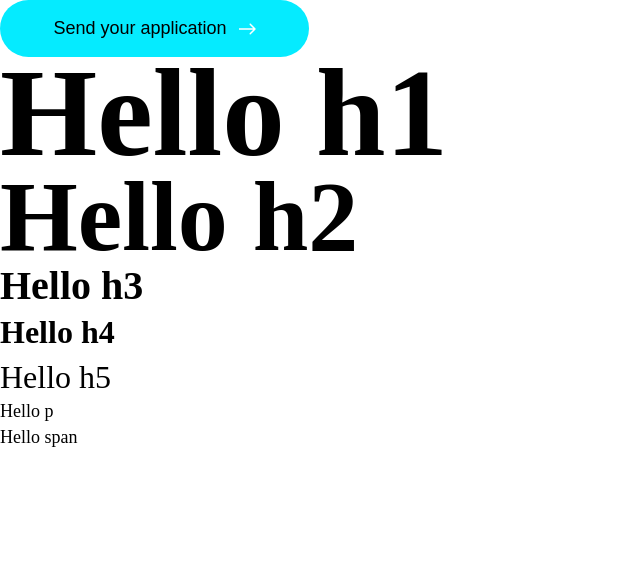
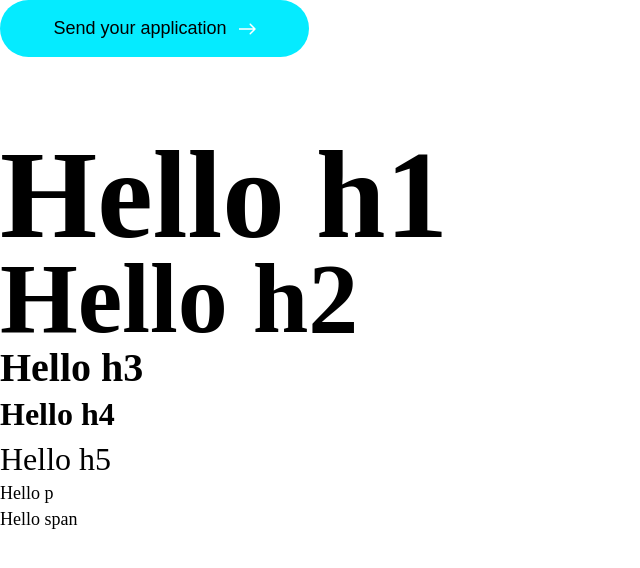
Before and after one commit to fara0000/crypto-landing, a Next.js app: page / in a window 1280 px wide. Shown: the top 568 px of the page, without its empty margins (0-640 px from the left). Built offline with nearby package versions, Linux system fonts and the light colour scheme.

Commit message:
feat: created Input component

```diff
--- /dev/null
+++ b/src/components/Input/Input.module.css
@@ -0,0 +1,34 @@
+.wrapper {
+    position: relative;
+    max-width: 400px;
+    padding: 20px 0;
+
+}
+
+.input {
+    width: 100%;
+    color: var(--light-primary);
+    padding: 10px 0;
+    border: none;
+    outline: none;
+    font-size: 18px;
+    background: transparent;
+    border-bottom: 1px solid var(--light-primary);
+}
+
+.label {
+    position: absolute;
+    top: 0;
+    left: 0;
+    font-size: 18px;
+    font-weight: 400;
+    line-height: 140%;
+    pointer-events: none;
+    color: var(--light-primary);
+    transform: translateY(30px);
+    transition: all 400ms ease-in-out;
+}
+
+.input:focus + .label {
+    transform: translateY(0);
+}
--- /dev/null
+++ b/src/components/Input/Input.tsx
@@ -0,0 +1,36 @@
+import clsx from 'clsx';
+import React, { ReactNode } from 'react';
+import styles from './Input.module.css';
+
+export type InputTypes = 'text' | 'number' | 'email';
+
+type InputProps = {
+    type: InputTypes;
+    labelText?: string;
+    inputRequired?: boolean
+    inputClassName?: string;
+    labelClassName?: string;
+    wrapperClassName?: string;
+};
+
+export const Input: React.FC<InputProps> = ({
+    type,
+    labelText,
+    inputRequired,
+    inputClassName,
+    labelClassName,
+    wrapperClassName,
+}) => {
+    return (
+        <div className={clsx(wrapperClassName, styles.wrapper)}>
+                <input
+                    className={clsx(inputClassName, styles.input)}
+                    type={type}
+                    required={inputRequired}
+                />
+                <label className={clsx(labelClassName, styles.label)}>
+                    {labelText}
+                </label>
+        </div>
+    )
+}
--- a/src/components/Typography/Typography.tsx
+++ b/src/components/Typography/Typography.tsx
@@ -2,8 +2,10 @@ import clsx from 'clsx';
 import React, { ReactNode } from 'react';
 import typographyStyles from './Typography.module.css';
 
+export type TagTypes = 'p' | 'span' | 'h1' | 'h2' | 'h3' | 'h4' | 'h5';
+
 type TypographyProps = {
-    tag?: 'p' | 'span' | 'h1' | 'h2' | 'h3' | 'h4' | 'h5';
+    tag?: TagTypes;
     styles?: object;
     className?: string;
     children: ReactNode;
--- a/src/pages/index.tsx
+++ b/src/pages/index.tsx
@@ -1,9 +1,10 @@
 import type { NextPage } from 'next';
 import Head from 'next/head';
 import React from 'react';
-import ArrowRightIcon from '../assets/svg/arrowRight.svg';
+import ArrowRightIcon from 'src/assets/svg/arrowRight.svg';
 import { Button } from 'src/components/Button/Button';
 import { Typography } from 'src/components/Typography/Typography';
+import { Input } from 'src/components/Input/Input';
 
 const Home: NextPage = () => (
     <React.Fragment>
@@ -21,6 +22,11 @@ const Home: NextPage = () => (
             </span>
             <ArrowRightIcon />
         </Button>
+
+        <Input
+            type='text'
+            labelText='surname'
+        />
 
         <Typography tag="h1">
             Hello h1
```
